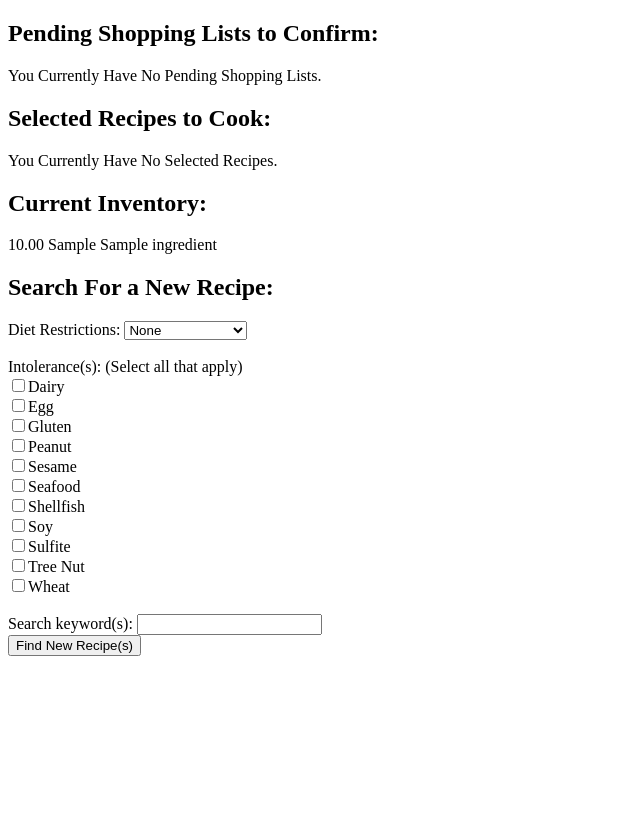
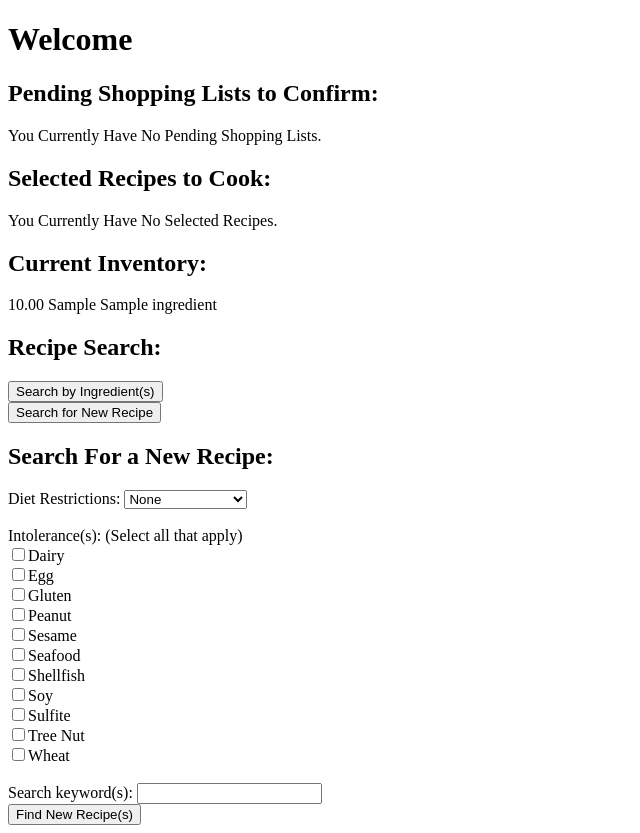
Before and after one commit to katliang/hackbright-project, a Flask app: page /main in a window 1280 px wide. Shown: the whole page, without its empty margins (0-640 px from the left). Before the commit the page ends 656 px from the top, so only its background shows below. Run offline with Flask 2, Linux system fonts and the light colour scheme; the visitor is signed in with stand-in values (Sample User, id 1); tables that the repository leaves empty hold one stand-in row (values such as "Sample post").

Commit message:
added buttons on main page; added route and template to display current inventory as a form

```diff
--- a/server.py
+++ b/server.py
@@ -88,7 +88,7 @@ def login_process():
 
 @app.route("/main")
 def display_main_page():
-    """ Display user's current ingredients."""
+    """ Show user's main page."""
 
     # if user is logged in, session is still active
     if 'user_id' in session:
@@ -311,6 +311,23 @@ def add_inventory():
     return jsonify({'success': True})
 
 
+@app.route("/display_inventory")
+def display_current_inventory():
+    """Displays user's current ingredients."""
+
+    current_inventory = Inventory.query.filter(Inventory.user_id == session['user_id'], Inventory.current_quantity > 0).all()
+
+    current_inventory_list = []
+
+    for ingredient in current_inventory:
+        current_quantity = ingredient.current_quantity
+        base_unit = ingredient.ingredients.base_unit
+        ingredient_name = ingredient.ingredients.ingredient_name
+        current_inventory_list.append((current_quantity, base_unit, ingredient_name))
+
+    return render_template("/display-inventory.html", current_inventory=current_inventory_list)
+
+
 @app.route("/logout")
 def logs_user_out():
     """ Logs out user."""
--- a/templates/main.html
+++ b/templates/main.html
@@ -3,6 +3,8 @@
 {% block title %}Main Page{% endblock %}
 
 {% block content %}
+
+<h1>Welcome</h1>
 
 <h2>Pending Shopping Lists to Confirm:</h2>
     {% if pending_shopping_lists %}
@@ -30,6 +32,16 @@
     {% else %}
         <p>You Currently Have No Inventory.</p>
     {% endif %}
+<p></p>
+
+<h2>Recipe Search:</h2>
+    {% if current_ingredients|length > 0 %}
+    <form action="/display_inventory">
+        <button type="submit" id="search-by-ingredient" value="submit">Search by Ingredient(s)</button>
+    </form>
+    {% endif %}
+
+    <button type="submit" id="search-new-recipes" value="submit">Search for New Recipe</button>
 
 <h2>Search For a New Recipe:</h2>
     <form action="/recipes">
--- a/templates/recipe_info.html
+++ b/templates/recipe_info.html
@@ -28,7 +28,7 @@
 
 <p>Ingredients:</p><br>
     {% for ingredient in recipe_details.extendedIngredients %}
-        {{ ingredient.amount }} {{ ingredient.unit }} {{ ingredient.name }}<br>
+        {{ '%0.2f' % ingredient.amount|float }} {{ ingredient.unit }} {{ ingredient.name }}<br>
     {% endfor %}<br>
 
 <p>Directions:</p><br>
```
Also changed, not shown: templates/display-inventory.html (added, +17 -0 lines).
